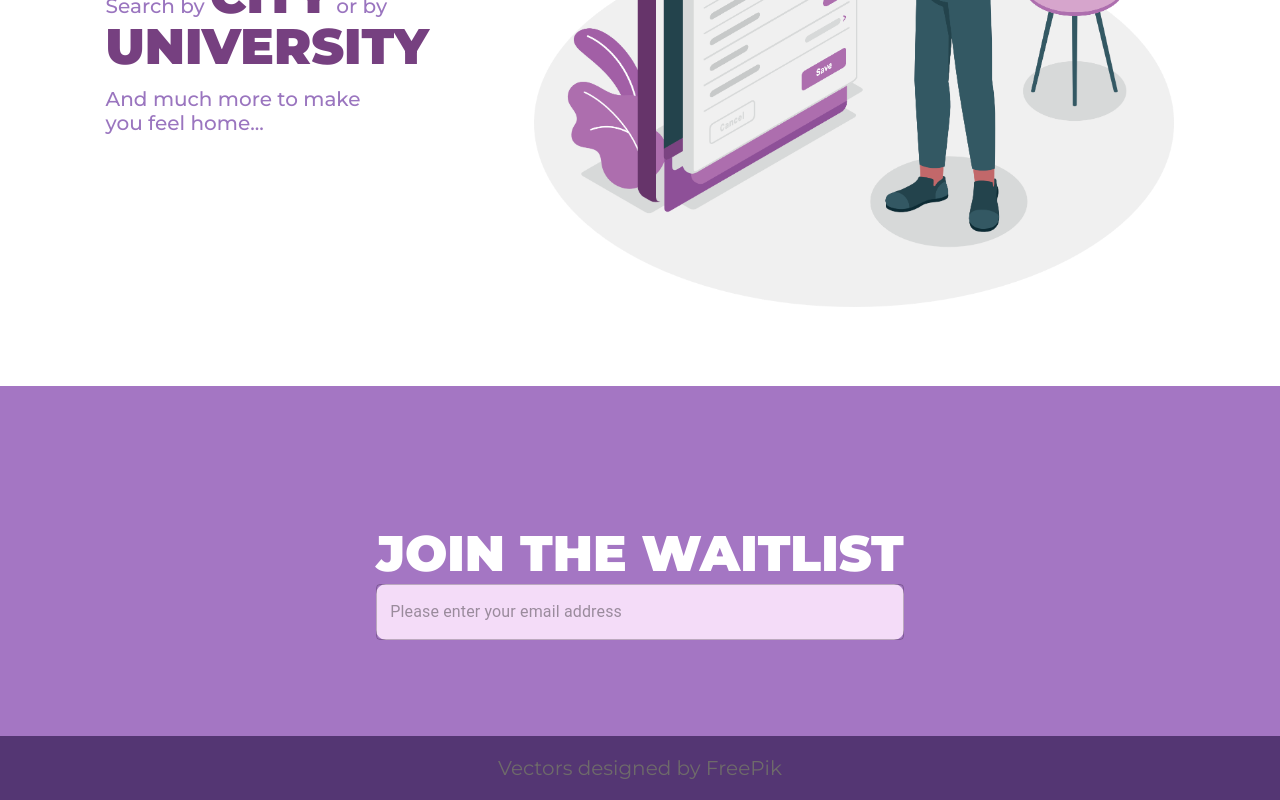
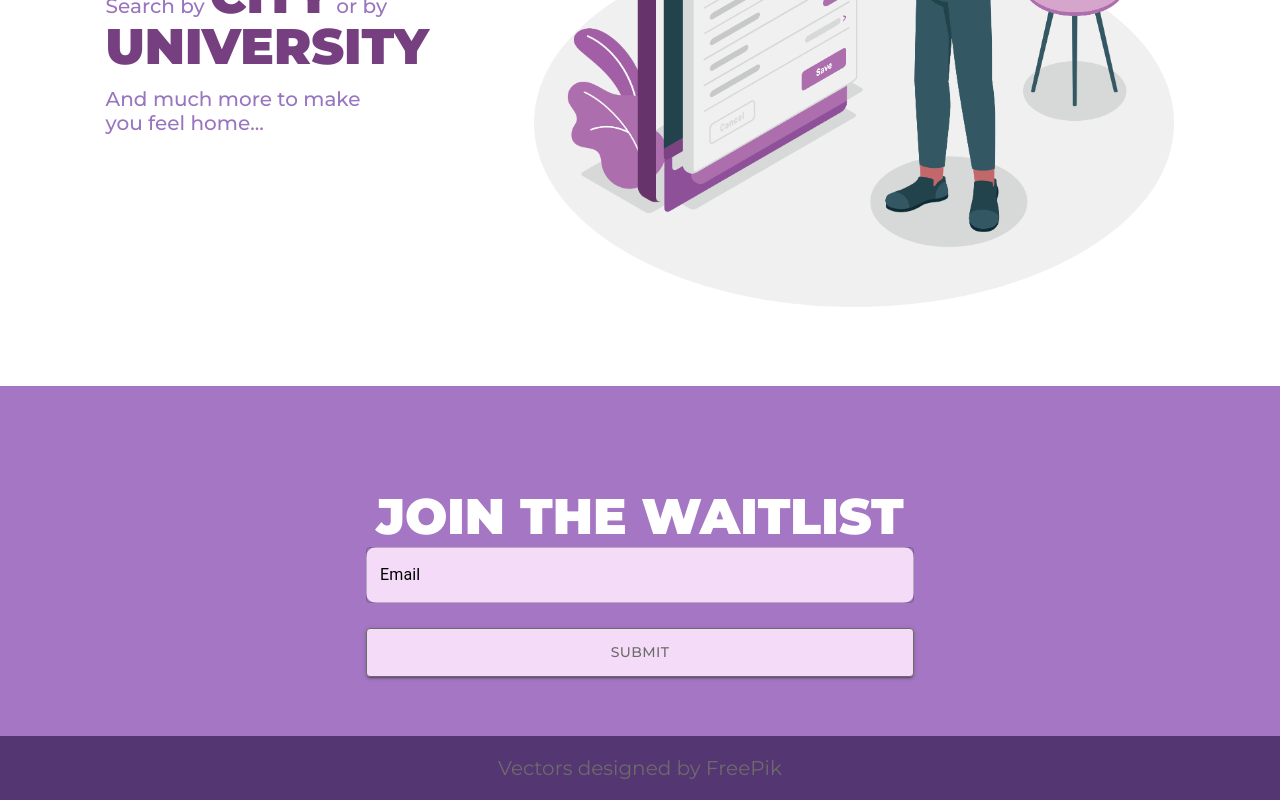
Before and after one commit to DesiRoomy/coming-soon, a React (Create React App) app: page / in a window 1280 px wide. Shown: the part 2014-2814 px from the top of the page. Built offline with nearby package versions, Linux system fonts and the light colour scheme.

Commit message:
Updated footer with submit email button for newsletter

```diff
--- a/src/components/Footer/Footer.jsx
+++ b/src/components/Footer/Footer.jsx
@@ -2,6 +2,7 @@ import * as React from 'react';
 import './Footer.css';
 import {Box,Button, TextField} from '@mui/material';
 import {styled} from '@mui/material/styles';
+import {useState} from "react";
 
 const FooterButton = styled(Button)({
   background:'#f4dcf8',
@@ -17,6 +18,16 @@ const FooterButton = styled(Button)({
   minWidth:'300px'
 })
 const Footer = () => {
+  const [email, setEmail] = useState("")
+  const submitHandler = (event) => {
+    event.preventDefault();
+    console.log("Email: ", email);
+  }
+  const handleChange = (e) => {
+    const value  = e.target.value;
+    setEmail(value);
+    console.log("Email: ", email);
+  };
   return(
     <>
       <Box sx={{width:'100%',background:'#a476c3'}}>
@@ -24,10 +35,21 @@ const Footer = () => {
           <div>
             <div className='footer-title'>JOIN THE WAITLIST</div>
             <div>
-              <TextField
-                  className={"footer-email"}
-                  placeholder={"Please enter your email address"}
-                  />
+              <form onSubmit={submitHandler}>
+                <TextField
+                    className={"footer-email"}
+                    label="Email"
+                    variant="outlined"
+                    value={email}
+                    onChange={handleChange}
+                    fullWidth
+                    InputLabelProps={{
+                      style: { color: 'black' },
+                      focused: { style: { color: 'white' } }
+                    }}
+                />
+                <Button type="submit" onSubmit={submitHandler} variant="contained" color="primary" style={{marginTop:'25px',width:'100%',background:'#f4dcf8',color:'#6e6a6a',fontFamily:'Montserrat',fontStyle:'normal',border:'1px solid #6e6a6a',lineHeight:'35px',minWidth:'300px'}}>Submit</Button>
+              </form>
             </div>
 
           </div>
--- a/src/pages/Homepage/Homepage.css
+++ b/src/pages/Homepage/Homepage.css
@@ -10,6 +10,13 @@
   align-items: center;
   flex-direction: column;
   /* padding:0px 20px; */
+}
+@media screen and (max-width: 768px) {
+  .roommate {
+    padding-top: 50px;
+    padding-right: 10px;
+    padding-left: -5px;
+  }
 }
 .roommate{
   max-width: 1440px;
--- a/src/pages/Homepage/Homepage.jsx
+++ b/src/pages/Homepage/Homepage.jsx
@@ -4,6 +4,13 @@ import {Box} from '@mui/material';
 import Footer from '../../components/Footer/Footer';
 import Header from '../../components/Header/Header';
 export default function Homepage(){
+
+  const scrollToSection = (id) => {
+    const section = document.getElementById(id);
+    if (section) {
+      section.scrollIntoView({ behavior: 'smooth' });
+    }
+  };
   return(
     <>
       <Box sx={{width:'100%'}}>
@@ -20,18 +27,21 @@ export default function Homepage(){
                 <img className='roommate-right-img' src='./assets/image/students-jumping.png'></img>
               </div>
             </div>
-              <div className='pagenation'>
-                <a href="#diversity">
-                  <img className='pagenation-icon' src='./assets/image/arrow.png'></img>
-                </a>
+            <div className='pagenation'>
+              <a href="#diversity" onClick={(e) => {
+                e.preventDefault();
+                scrollToSection('diversity');
+              }}>
+                <img className='pagenation-icon' src='./assets/image/arrow.png' alt='Arrow'/>
+              </a>
             </div>
           </div>
 
 
-          <div className='diversity-box'>
+          <div id={"diversity"} className='diversity-box'>
             <div className='diversity' id='diversity'>
               <div className='diversity-left'>
-                <img className='diversity-img'src='./assets/image/diversity.png' ></img>
+                <img className='diversity-img' src='./assets/image/diversity.png'></img>
               </div>
               <div className='diversity-right'>
                 <div className='diversity-title-1'>We are crazy for</div>
@@ -40,16 +50,19 @@ export default function Homepage(){
               </div>
             </div>
             <div className='pagenation'>
-              <a href="#room">
+              <a href="#roombox" onClick={(e) => {
+                e.preventDefault();
+                scrollToSection('roombox');
+              }}>
                 <img className='pagenation-icon' src='./assets/image/arrowWhite.png'></img>
               </a>
             </div>
           </div>
 
 
-          <div className='room-box'>
+          <div id={"roombox"} className='room-box'>
             <div className='room' id='room'>
-                <div className='room-left'>
+            <div className='room-left'>
                   <div className='room-title-1'>
                     <span className='font-size-1'>Find a</span>
                     <span className='font-size-2'>ROOM</span>
```
